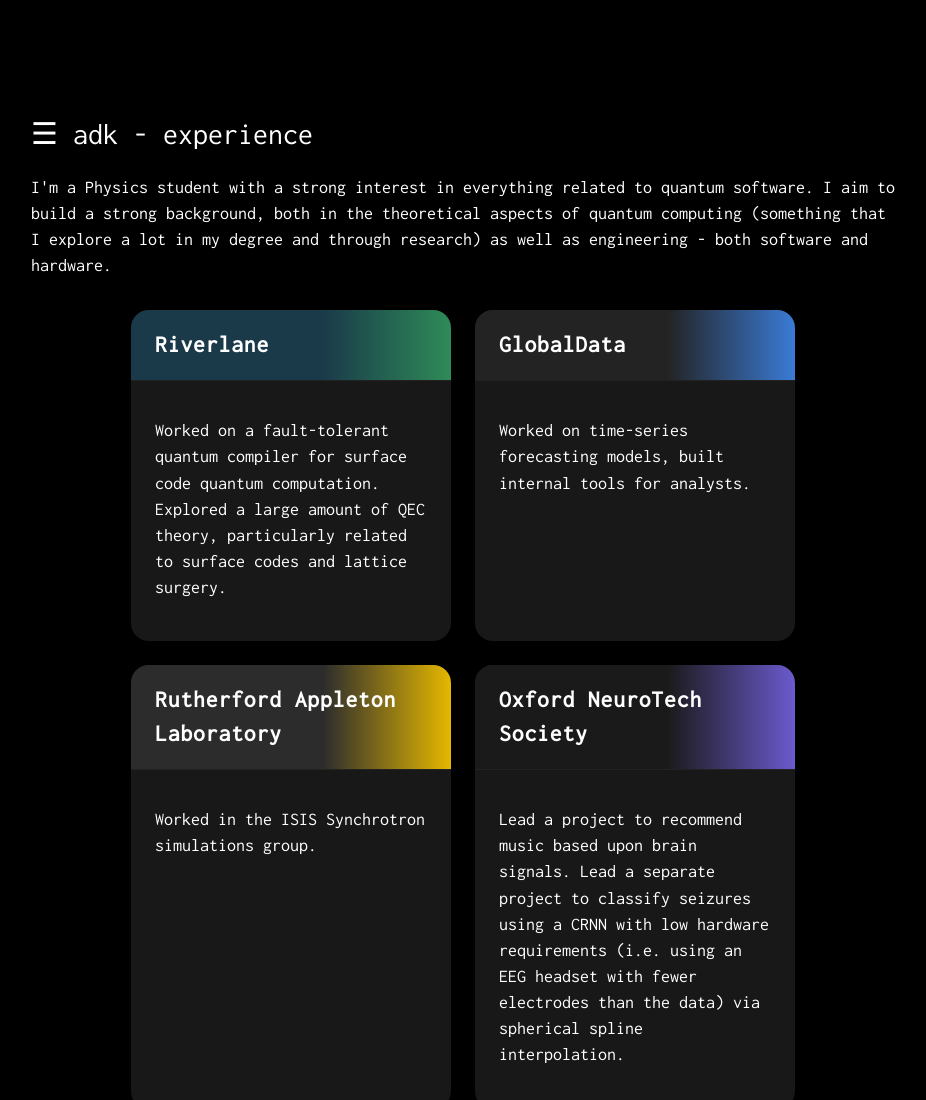
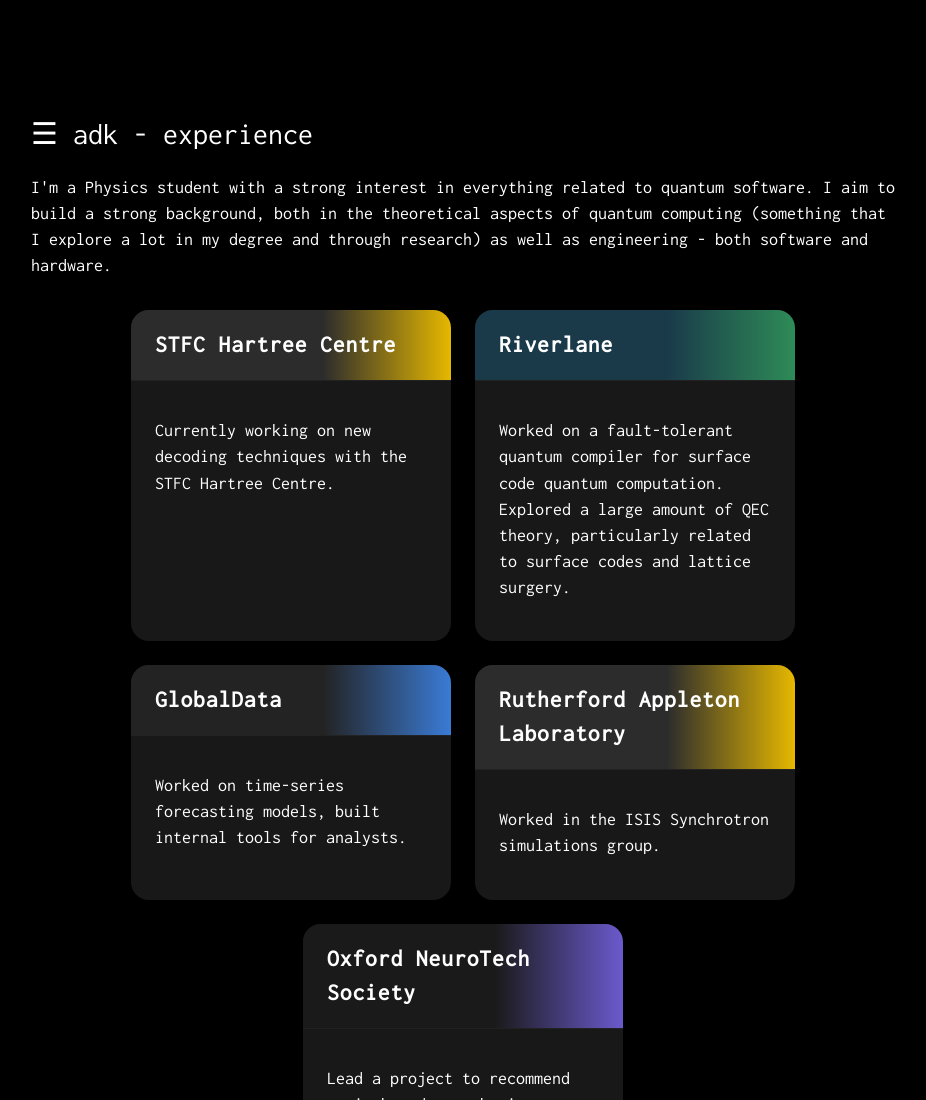
Before and after one commit to adityakhannaadk/adityakhannaadk.github.io, a plain HTML site: page experience.html in a window 1280 px wide. Shown: the top 1100 px of the page, without its empty margins (177-1103 px from the left). Drawn offline with Linux system fonts and the light colour scheme; a script that the page names is missing.

Commit message:
Add STFC Hartree Centre experience card
Added a new experience card.

```diff
--- a/experience.html
+++ b/experience.html
@@ -89,6 +89,14 @@
 <div class="content">
 <p class="has-line-data" data-line-start="0" data-line-end="1">I'm a Physics student with a strong interest in everything related to quantum software. I aim to build a strong background, both in the theoretical aspects of quantum computing (something that I explore a lot in my degree and through research) as well as engineering - both software and hardware.</p>
 <div class="experience-cards">
+    <div class="card">
+        <a href="https://www.hartree.stfc.ac.uk/" target="_blank">
+            <div class="card-header rutherford-bg">STFC Hartree Centre</div>
+        </a>
+        <div class="card-body">
+            <p>Currently working on new decoding techniques with the STFC Hartree Centre.</p>
+        </div>
+    </div>
     <div class="card">
         <a href="https://riverlane.com" target="_blank">
             <div class="card-header riverlane-bg">Riverlane</div>
```
